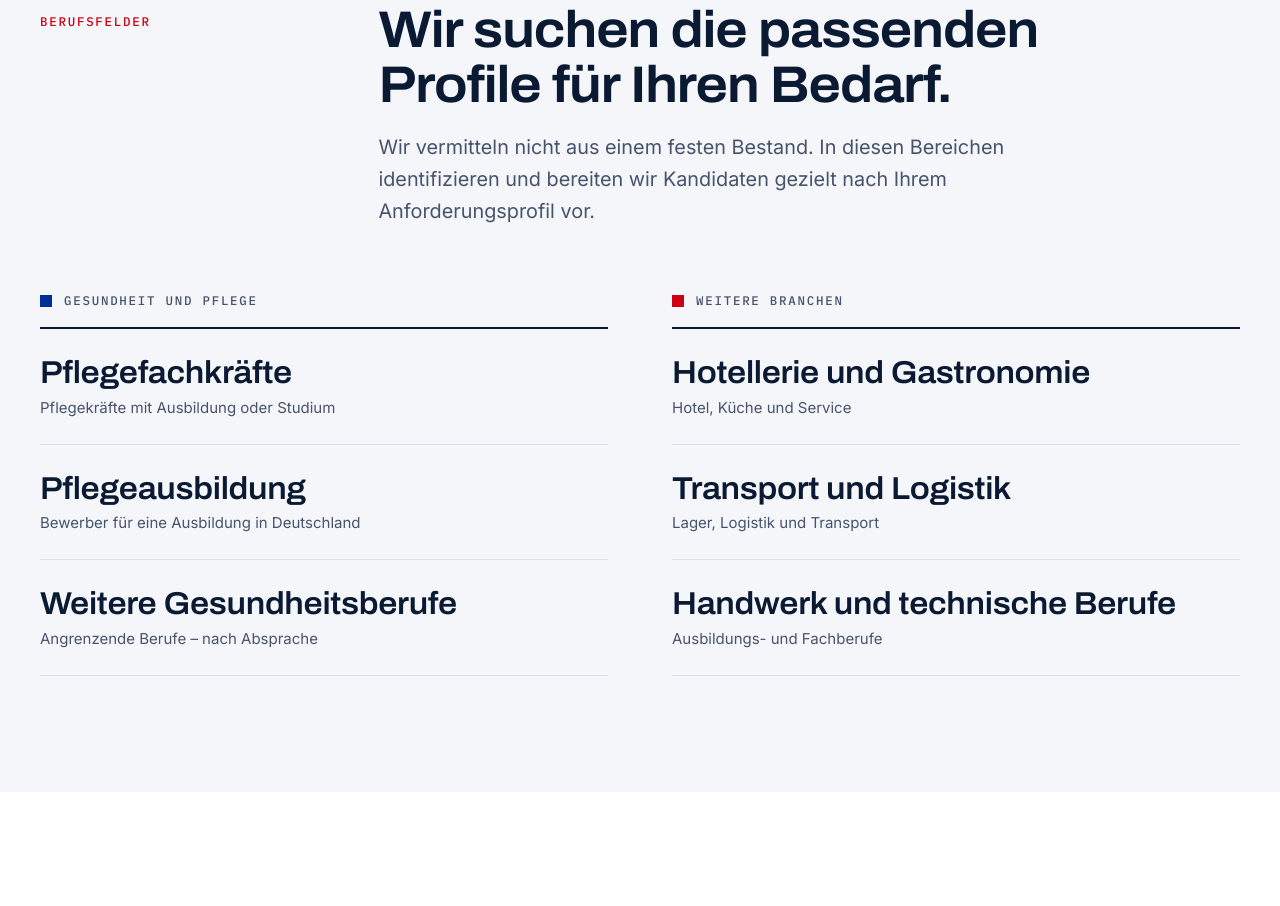
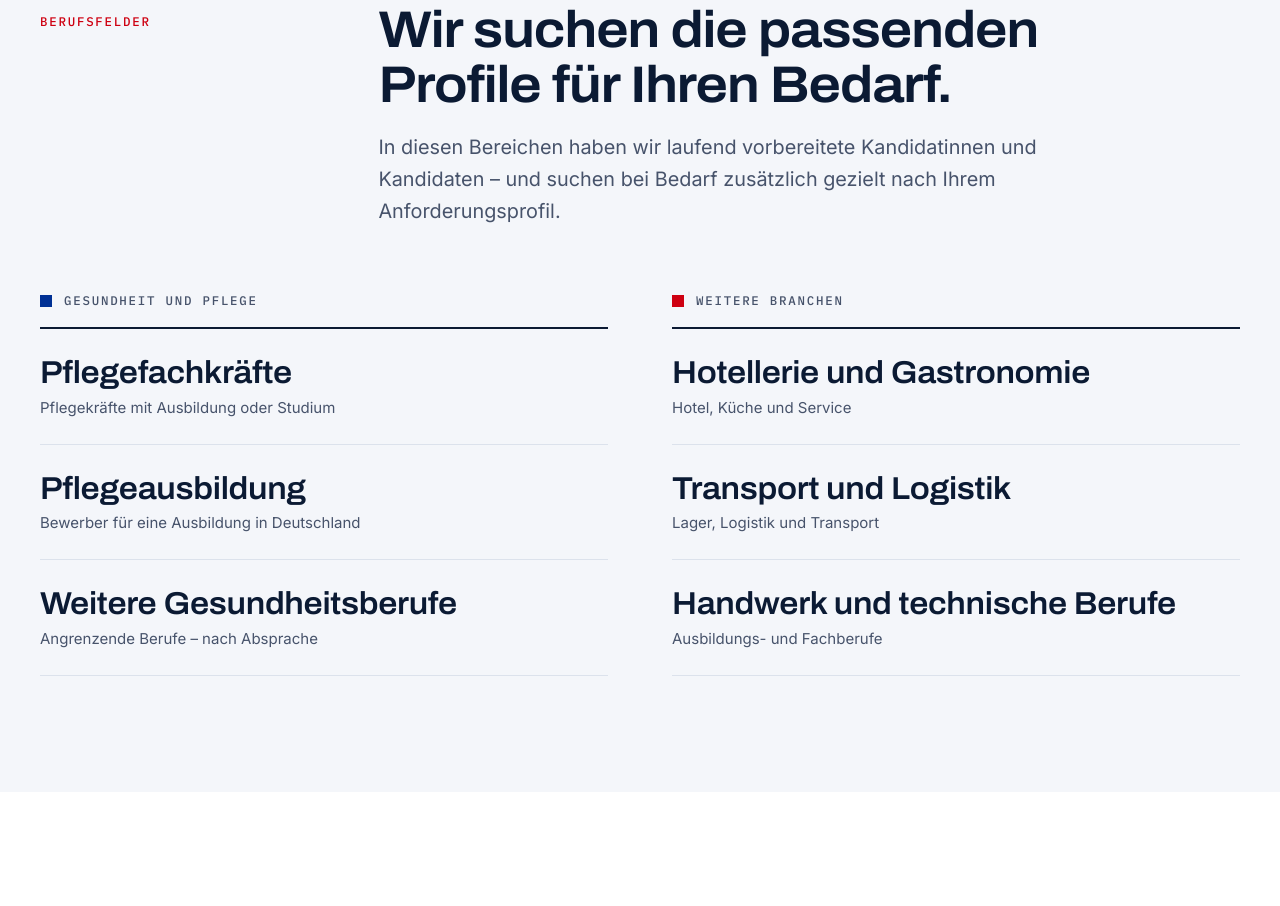
Before and after one commit to goingmorocco/Europass-b2b, a plain HTML site: page index.html in a window 1280 px wide. Shown: the part 6012-6918 px from the top of the page. Drawn offline with Linux system fonts and the light colour scheme.

Commit message:
Berufsfelder: laufend vorbereitete Kandidaten

```diff
--- a/index.html
+++ b/index.html
@@ -399,7 +399,7 @@
       <p class="eyebrow">Berufsfelder</p>
       <div>
         <h2 class="h2" id="berufsfelder-title">Wir suchen die passenden Profile für Ihren Bedarf.</h2>
-        <p class="lead">Wir vermitteln nicht aus einem festen Bestand. In diesen Bereichen identifizieren und bereiten wir Kandidaten gezielt nach Ihrem Anforderungsprofil vor.</p>
+        <p class="lead">In diesen Bereichen haben wir laufend vorbereitete Kandidatinnen und Kandidaten – und suchen bei Bedarf zusätzlich gezielt nach Ihrem Anforderungsprofil.</p>
       </div>
     </div>
     <div class="fields">
```
